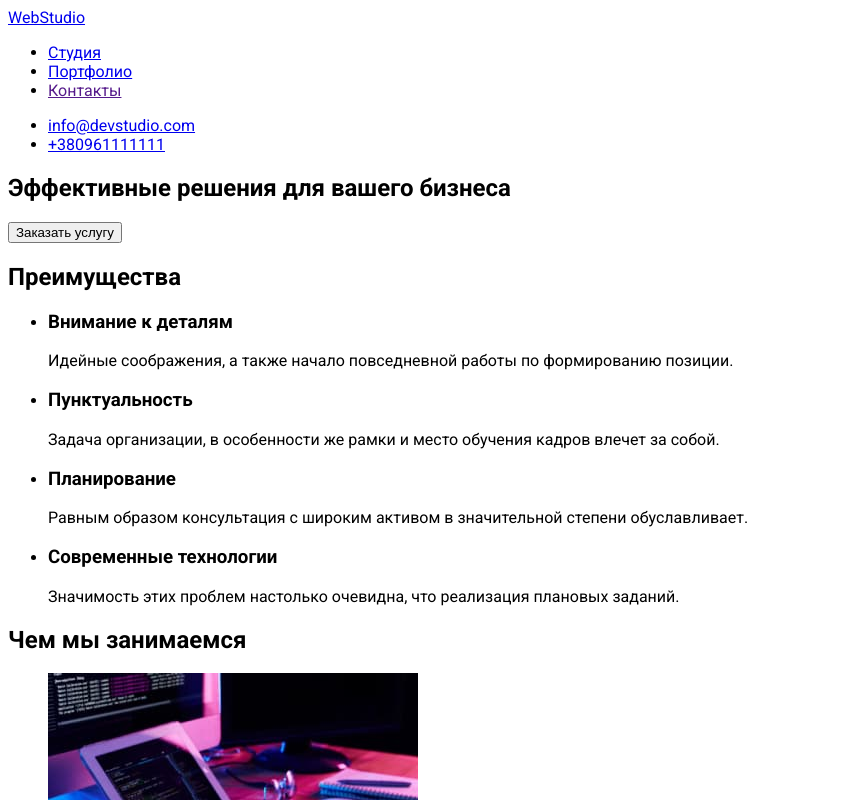
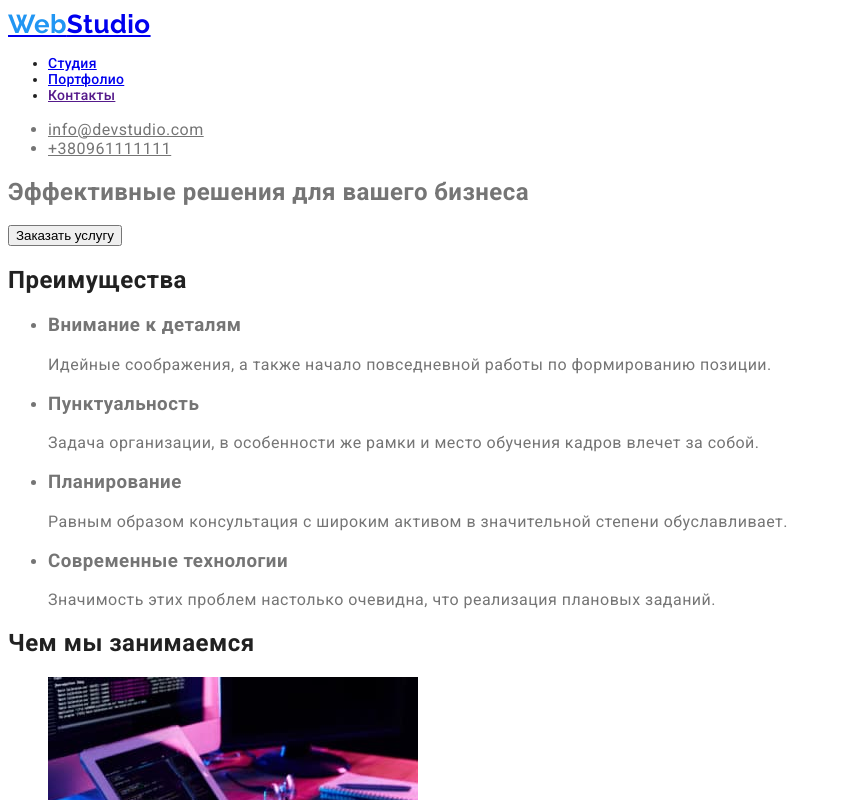
Before and after one commit to StasSytnykov/goit-markup-hw-02, a plain HTML site: page index.html in a window 1280 px wide. Shown: the top 800 px of the page, without its empty margins (0-841 px from the left). Drawn offline with Linux system fonts and the light colour scheme.

Commit message:
Заканчивает работу над контактами и навигацией

```diff
--- a/css/style.css
+++ b/css/style.css
@@ -1,7 +1,60 @@
-.body {
- font-family: Roboto, sans-serif;
+/* Основоной цвет #757575
+цвет заголовков #212121
+Цвет при ховере/фокусе #2196F3
+Цвет бекграунда/1 заголовка #FFFFFF
+цвет другого бекгрануда  #2F303A
+и цвет еще одного бекграунда  */
+:root {
+  --primery-text-color: #757575;
+  --title-text-color: #212121;
+  --accent-color: #2196f3;
 }
 
+.body {
+  background-color: #ffffff;
+  color: var(--primery-text-color);
+  font-family: Roboto, sans-serif;
+  letter-spacing: 0.03em;
+}
+/* Logo */
 .logo {
+  font-family: Raleway;
+  font-weight: 700;
+  font-size: 26px;
+  line-height: 1.3;
+}
 
+.logo-style {
+  color: var(--accent-color);
 }
+
+/* Site navigation */
+.site-nav {
+  font-weight: 500;
+  font-size: 14px;
+  line-height: 1.14;
+  letter-spacing: 0.02em;
+  color: var(--title-text-color);
+}
+
+.site-nav .link:hover,
+.site-nav .link:focus {
+  color: #2196f3;
+}
+
+/* Contacts */
+.contacts .link-contact {
+  color: #757575;
+}
+.contacts .link-contact:hover,
+.contacts .link-contact:focus {
+  color: var(--accent-color);
+}
+
+/* Hero */
+
+
+/* Sections */
+.section-title {
+  color: var(--title-text-color);
+}
--- a/index.html
+++ b/index.html
@@ -17,63 +17,63 @@
     <header>
       <!-- Навигация по сайту -->
       <nav>
-        <a class="logo" href="./index.html" lang="en"> WebStudio </a>
-        <ul>
+        <a class="logo" href="./index.html" lang="en"> <span class="logo-style">Web</span>Studio </a>
+        <ul class="site-nav">
           <li>
-            <a href="./index.html">Студия</a>
+            <a class="link" href="./index.html">Студия</a>
+          </li>
+          <li >
+            <a class="link" href="./portfolio.html">Портфолио</a>
           </li>
           <li>
-            <a href="./portfolio.html">Портфолио</a>
-          </li>
-          <li>
-            <a href="">Контакты</a>
+            <a class="link" href="">Контакты</a>
           </li>
         </ul>
       </nav>
       <!-- Контакты -->
-      <ul>
+      <ul class="contacts">
         <li>
-          <a href="mailto:info@devstudio.com">info@devstudio.com</a>
+          <a class="link link-contact" href="mailto:info@devstudio.com">info@devstudio.com</a>
         </li>
         <li>
-          <a href="tell:+380961111111">+380961111111</a>
+          <a class="link link-contact" href="tell:+380961111111">+380961111111</a>
         </li>
       </ul>
     </header>
     <!-- Герой -->
     <main>
-      <section>
-        <h1>Эффективные решения для вашего бизнеса</h1>
+      <section class="hero">
+        <h1 class="hero-title">Эффективные решения для вашего бизнеса</h1>
         <button type="button">Заказать услугу</button>
       </section>
       <!-- Особенности -->
-      <section>
-        <h2>Преимущества</h2>
+      <section class="section">
+        <h2 class="section-title">Преимущества</h2>
         <ul>
           <li>
-            <h3>Внимание к деталям</h3>
-            <p>
+            <h3 class="section-subtitle">Внимание к деталям</h3>
+            <p class="section-text">
               Идейные соображения, а также начало повседневной работы по
               формированию позиции.
             </p>
           </li>
           <li>
-            <h3>Пунктуальность</h3>
-            <p>
+            <h3 class="section-subtitle">Пунктуальность</h3>
+            <p class="section-text">
               Задача организации, в особенности же рамки и место обучения кадров
               влечет за собой.
             </p>
           </li>
           <li>
-            <h3>Планирование</h3>
-            <p>
+            <h3 class="section-subtitle">Планирование</h3>
+            <p class="section-text">
               Равным образом консультация с широким активом в значительной
               степени обуславливает.
             </p>
           </li>
           <li>
-            <h3>Современные технологии</h3>
-            <p>
+            <h3 class="section-subtitle">Современные технологии</h3>
+            <p class="section-text">
               Значимость этих проблем настолько очевидна, что реализация
               плановых заданий.
             </p>
@@ -81,8 +81,8 @@
         </ul>
       </section>
       <!-- Чем мы занимаемся -->
-      <section>
-        <h2>Чем мы занимаемся</h2>
+      <section class="section">
+        <h2 class="section-title">Чем мы занимаемся</h2>
         <ul>
           <li>
             <img
@@ -111,8 +111,8 @@
         </ul>
       </section>
       <!-- Команда -->
-      <section>
-        <h2>Наша команда</h2>
+      <section class="section">
+        <h2 class="section-title">Наша команда</h2>
         <ul>
           <li>
             <img
@@ -121,8 +121,8 @@
               width="270"
               height="260"
             />
-            <h3>Игорь Демьяненко</h3>
-            <p lang="en">Product Designer</p>
+            <h3 class="section-subtitle">Игорь Демьяненко</h3>
+            <p class="section-text" lang="en">Product Designer</p>
           </li>
           <li>
             <img
@@ -131,8 +131,8 @@
               width="270"
               height="260"
             />
-            <h3>Ольга Репина</h3>
-            <p lang="en">Frontend Developer</p>
+            <h3 class="section-subtitle">Ольга Репина</h3>
+            <p class="section-text" lang="en">Frontend Developer</p>
           </li>
           <li>
             <img
@@ -141,8 +141,8 @@
               width="270"
               height="260"
             />
-            <h3>Николай Тарасов</h3>
-            <p lang="en">Marketing</p>
+            <h3 class="section-subtitle">Николай Тарасов</h3>
+            <p class="section-text" lang="en">Marketing</p>
           </li>
           <li>
             <img
@@ -151,15 +151,15 @@
               width="270"
               height="260"
             />
-            <h3>Михаил Ермаков</h3>
-            <p lang="en">UI Designer</p>
+            <h3 class="section-subtitle">Михаил Ермаков</h3>
+            <p class="section-text" lang="en">UI Designer</p>
           </li>
         </ul>
       </section>
     </main>
     <!-- Подвал -->
     <footer>
-      <a href="./index.html" lang="en"> WebStudio </a>
+      <a class="logo" href="./index.html" lang="en"> <span class="logo-style">Web</span>Studio </a>
       <p>г. Киев, пр-т Леси Украинки, 26</p>
       <ul>
         <li>
```
Also changed, not shown: portfolio.html (+2 -2 lines).
